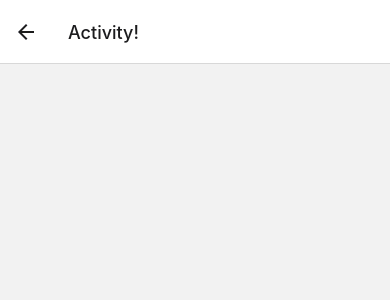
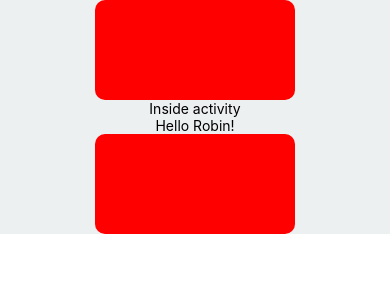
Before and after one commit to a-penton/ParticiGator, a React Native app: screen /ActivityPage in a window 390 px wide. Shown: the top 300 px of the page. Built offline with nearby package versions, Linux system fonts and the light colour scheme.

Commit message:
Create sample component that successfully passes props.

```diff
--- a/App.js
+++ b/App.js
@@ -2,7 +2,7 @@ import { StatusBar } from "expo-status-bar";
 import React, { useState } from "react";
 import {NavigationContainer} from '@react-navigation/native';
 import {createNativeStackNavigator} from '@react-navigation/native-stack';
-import {ActivityPage} from './components/ActivityPage.js'
+import ActivityPage from './components/ActivityPage.js'
 
 import {
   StyleSheet,
@@ -34,6 +34,28 @@ export default function App() {
   //       <Text>Inside wrapper</Text>
   //       <ActivityPage item="Robin"/* {route.params.item} */></ActivityPage>
   //     </View>);
+
+  {/* <NavigationContainer>
+      <Stack.Navigator>
+        <Stack.Screen
+          name="Home"
+          id="Robin"
+          component={HomeScreen}
+          options={{title: 'Welcome'}}
+        />
+        <Stack.Screen
+          name="Profile"
+          component={ProfileScreen}
+          options={{title: 'Profile'}}
+        />
+        <Stack.Screen
+          name="ActivityPage"
+          component={ActivityPage}
+          initialParams={{item:'value'}}
+          options={{title: 'Activity!'}}
+        />
+      </Stack.Navigator>
+    </NavigationContainer> */}
   // };
 
   const HomeScreen =({navigation, route}) => {
@@ -82,27 +104,10 @@ export default function App() {
   }
 
   return (
-    <NavigationContainer>
-      <Stack.Navigator>
-        <Stack.Screen
-          name="Home"
-          id="Robin"
-          component={HomeScreen}
-          options={{title: 'Welcome'}}
-        />
-        <Stack.Screen
-          name="Profile"
-          component={ProfileScreen}
-          options={{title: 'Profile'}}
-        />
-        <Stack.Screen
-          name="ActivityPage"
-          component={ActivityPage}
-          initialParams={{item:'value'}}
-          options={{title: 'Activity!'}}
-        />
-      </Stack.Navigator>
-    </NavigationContainer>
+    <View>
+      <ActivityPage item="Robin"></ActivityPage>
+    </View>
+
   );
 }
 
--- a/components/ActivityPage.js
+++ b/components/ActivityPage.js
@@ -9,9 +9,29 @@ import {
     TouchableOpacity,
   } from "react-native";
 
-export const ActivityPage = props => {
-  <View>
-      <Text>Inside activity</Text>
-      <Text>Hello {props.item}!</Text>
-  </View>
+const ActivityPage = (props) => {
+  return (
+    <View style={styles.container}>
+         <View style={styles.rectangle} />
+        <Text>Inside activity</Text>
+        <Text>Hello {props.item}!</Text>
+        <View style={styles.rectangle} />
+    </View>
+  );
 };
+
+const styles = StyleSheet.create({
+  container: {
+    alignItems: 'center',
+    justifyContent: 'center',
+    backgroundColor: '#ecf0f1',
+  },
+  rectangle: {
+    width: 200,
+    height: 100,
+    backgroundColor: 'red',
+    borderRadius: 10,
+  },
+});
+
+export default ActivityPage;
```
